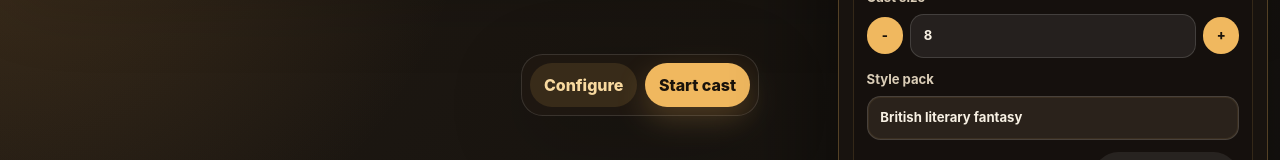
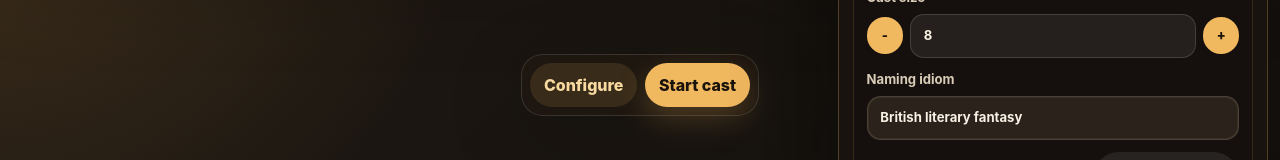
Before and after one commit to jaahay/name-forge, a React (Vite) app: page / in a window 1280 px wide. Both pictures are taken after a click on the button "Configure". Shown: the part 163-323 px from the top of the page. Built offline with nearby package versions, Linux system fonts and the light colour scheme.

Commit message:
Rename Fiction Cast style selector to Naming idiom

```diff
--- a/src/ui/ConfigureTray.tsx
+++ b/src/ui/ConfigureTray.tsx
@@ -218,7 +218,7 @@ export function ConfigureTray({
                     </div>
                   </label>
                   <label>
-                    <span>Style pack</span>
+                    <span>Naming idiom</span>
                     <select value={settings.stylePackId} onChange={(event) => onUpdateSetting('stylePackId', event.target.value)}>
                       {stylePacks.map((pack) => <option key={pack.id} value={pack.id}>{pack.label}</option>)}
                     </select>
```
